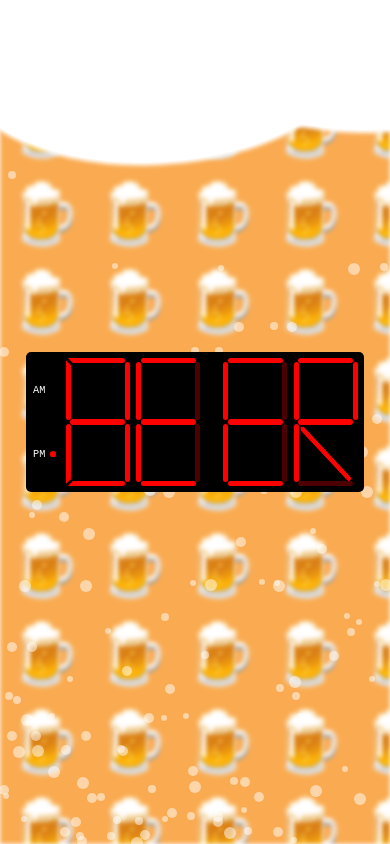
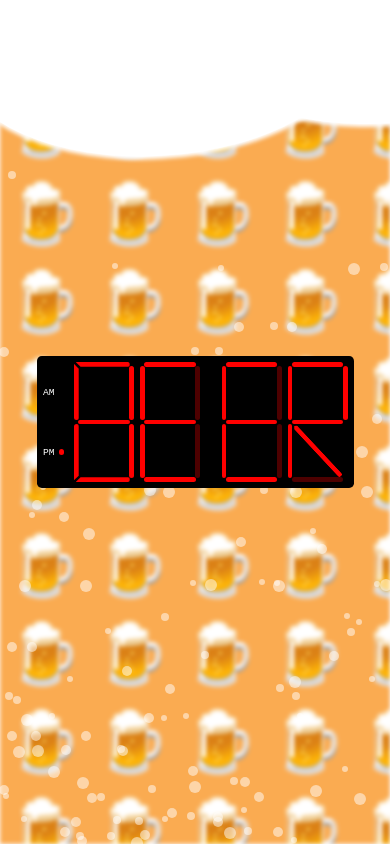
Before and after one commit to jimousse/beer-oclock, a React (Create React App) app: page / in a window 390 px wide. Built offline with nearby package versions, Linux system fonts and the light colour scheme.

Commit message:
adjutments

```diff
--- a/src/App.scss
+++ b/src/App.scss
@@ -1,35 +1,35 @@
 html {
-  font-size: 80%;
+  font-size: 12px;
 
   @media only screen and (max-width: 700px) {
-    font-size: 70%;
+    font-size: 10px;
   };
 
-  @media only screen and (max-width: 600px) {
-    font-size: 60%;
-  };
+  // @media only screen and (max-width: 600px) {
+  //   font-size: 55%;
+  // };
 
   @media only screen and (max-width: 550px) {
-    font-size: 55%;
+    font-size: 9px;
   };
 
   @media only screen and (max-width: 500px) {
-    font-size: 50%;
+    font-size: 8px;
   };
 
   @media only screen and (max-width: 450px) {
-    font-size: 45%;
+    font-size: 7px;
   };
 
   @media only screen and (max-width: 400px) {
-    font-size: 40%;
+    font-size: 6px;
   };
 
   @media only screen and (max-width: 350px) {
-    font-size: 35%;
+    font-size: 5px;
   };
 
   @media only screen and (max-width: 300px) {
-    font-size: 30%;
+    font-size: 4px;
   };
 }
--- a/src/components/foam/Foam.module.scss
+++ b/src/components/foam/Foam.module.scss
@@ -53,7 +53,7 @@ $boxShadow: 0px 3px 4px white;
     top: 0%;
   }
   50% {
-    top: -2%;
+    top: -3%;
   }
   100% {
     top: 0%;
```
